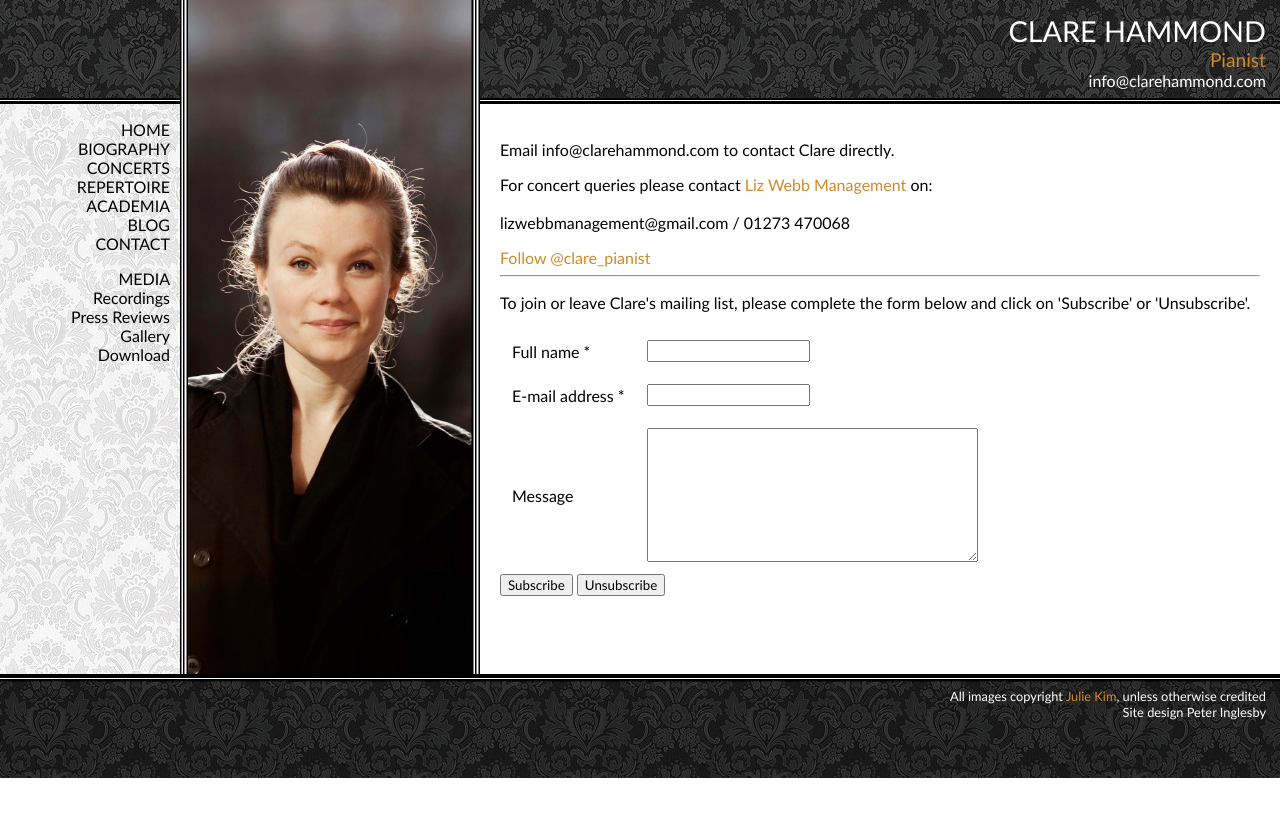
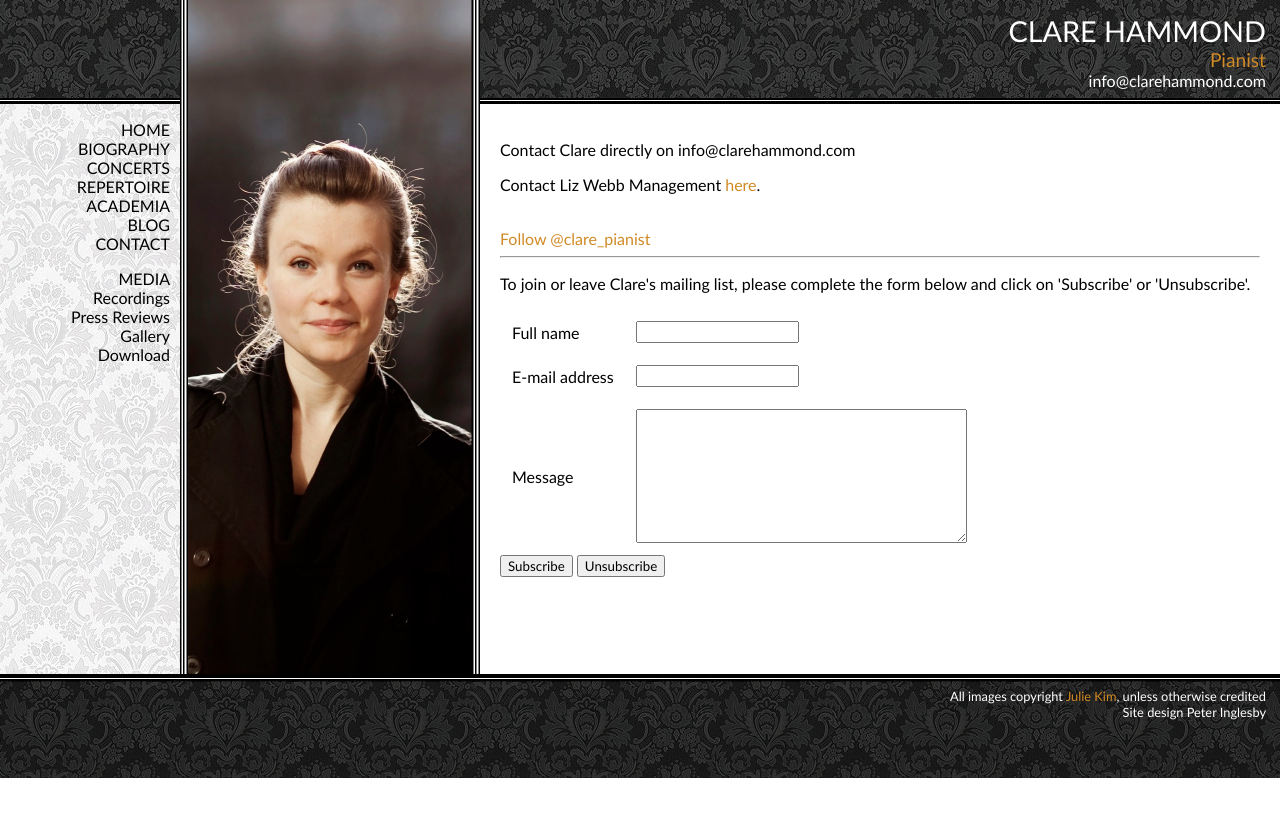
Before and after one commit to hammonc/clarehammond.com, a Jekyll site: the page built from contact.html, in a window 1280 px wide. Shown: the top 817 px of the page. Built offline with Jekyll 4.4.1, drawn with Linux system fonts in a browser that asks for light colours; comment, search, counter and statistics services are not loaded.

Commit message:
contact page tidy

```diff
--- a/contact.html
+++ b/contact.html
@@ -2,9 +2,9 @@
 layout: with-image
 image: contact.jpg
 ---
-<p>Email info@clarehammond.com to contact Clare directly.</p>
-<p>For concert queries please contact <a href="http://www.lizwebb.org.uk/" target="_blank">Liz Webb Management</a>  on:<br><br>
-    lizwebbmanagement@gmail.com / 01273 470068</p>
+<p>Contact Clare directly on info@clarehammond.com</p>
+<p>Contact Liz Webb Management <a href="http://www.lizwebb.org.uk/NL7GMB434361" target="_blank">here</a>.</p>
+<br>
 <a href="https://twitter.com/clare_pianist" class="twitter-follow-button" data-show-count="false" data-size="large" data-dnt="true">Follow @clare_pianist</a>
 <script>!function(d,s,id){var js,fjs=d.getElementsByTagName(s)[0];if(!d.getElementById(id)){js=d.createElement(s);js.id=id;js.src="//platform.twitter.com/widgets.js";fjs.parentNode.insertBefore(js,fjs);}}(document,"script","twitter-wjs");</script>
 
@@ -15,11 +15,11 @@ image: contact.jpg
 <form action="cgi-bin/subscriptions" method="post" id="mailing-list">
     <table>
         <tr>
-            <td>Full name *</td>
+            <td>Full name</td>
             <td><input type="text" id="name" name="name" /></td>
         </tr>
         <tr>
-            <td>E-mail address *</td>
+            <td>E-mail address</td>
             <td><input type="text" id="email" name="email" /></td>
         </tr>
         <tr>
```
